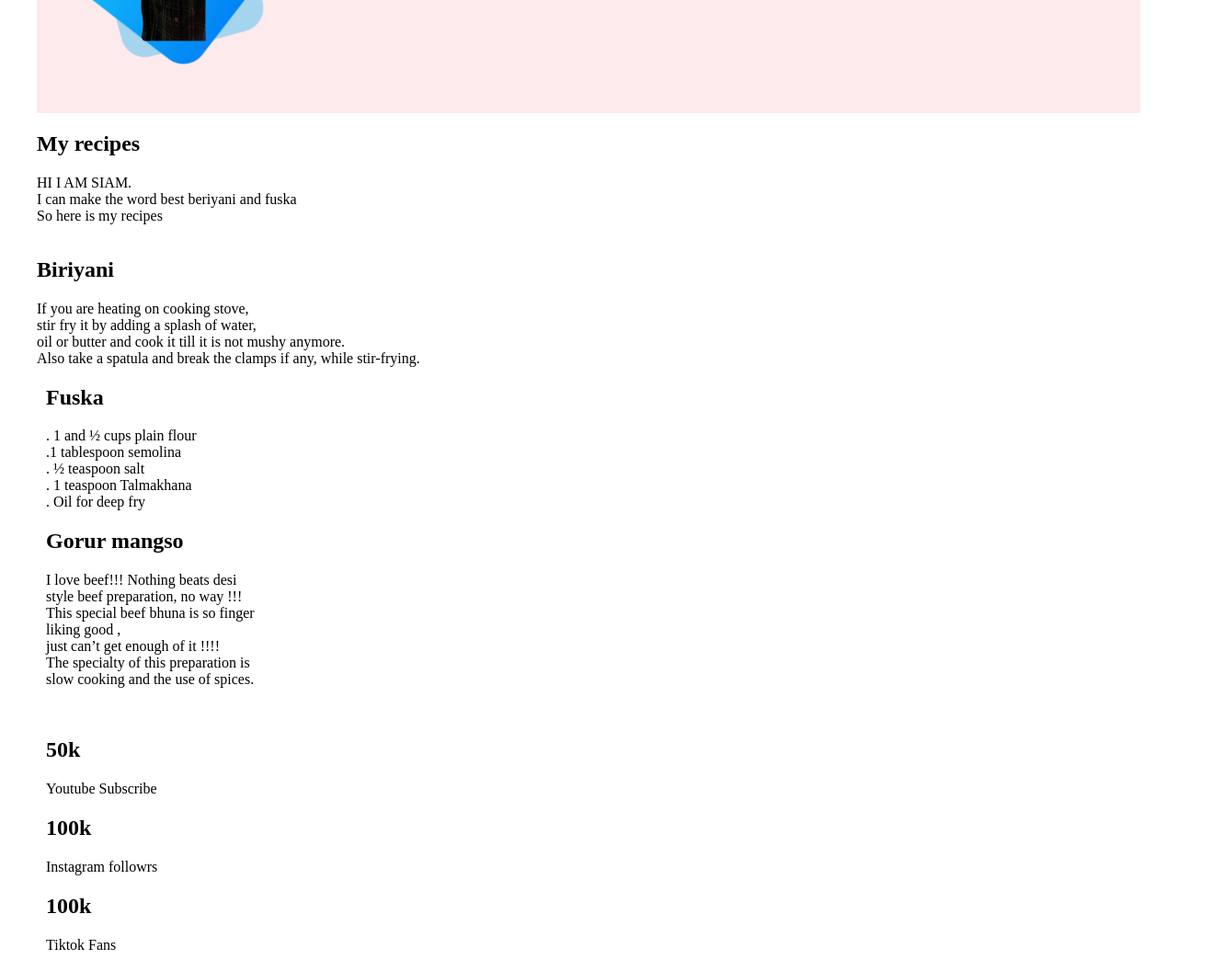
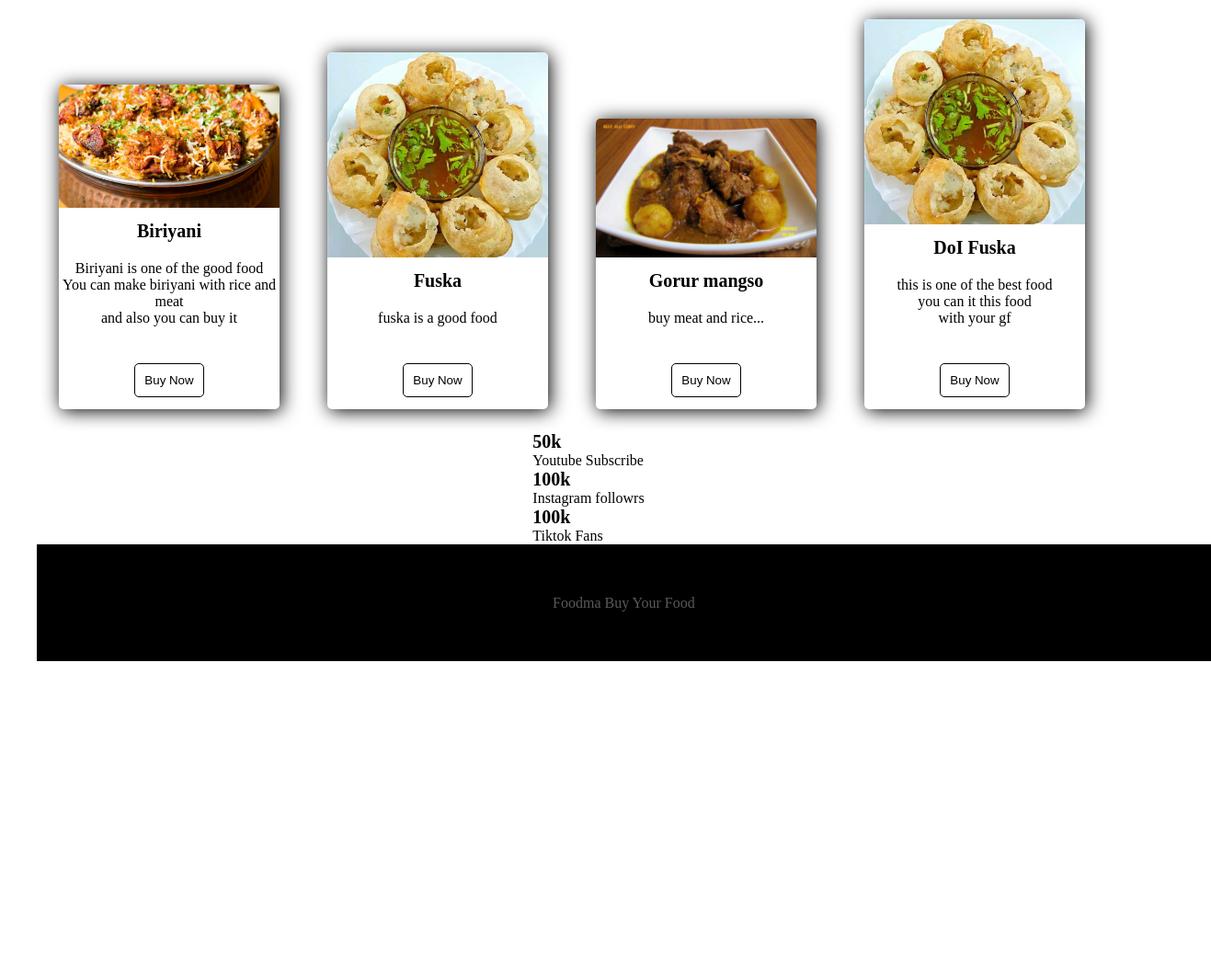
Before and after one commit to siam2004/foodapp, a plain HTML site: page index.html in a window 1280 px wide. Shown: the part 965-2021 px from the top of the page at 92% size, 1317 px wide, since content can reach past the window. After the commit the page ends 1724 px from the top, so only its background shows below. Drawn offline with Linux system fonts and the light colour scheme; a web font is replaced by a local one.

Commit message:
first commit

```diff
--- a/index.html
+++ b/index.html
@@ -19,7 +19,7 @@
     <h1><span class="red-color" >Skip</span> the Diet</h1>
     <h1>Just Eat Healthy</h1>
     <h1>With Foodma</h1>
-    <p>Best food in your city. So, buy now
+    <p class="okmp">   Best food in your city. So, buy now
     </p>
     <a class="link-color"  href="https://www.foodpanda.com.bd/restaurant/bw1o/the-way-dhaka-1">Order Now</a>
 </div>
@@ -34,56 +34,82 @@
     </div>
     <div class="abouttext">
         <h1 class="h1text">About me</h1>
-        <h5>Hi, i AM SIAM.<br>I Sell authentic Bangladeshi food<br>Do you want to buy?then contact with me!</h5>
+        <h5 class="okm">Hi, i AM SIAM.<br>I Sell authentic Bangladeshi food<br>Do you want to buy?then contact with me!</h5>
         <a class="okcolor"  href="mailto:siam.eveny@gmail.com">Contact Me</a>
     </div>
 
 
 
 </section>
-<section class="myexc">
-    <div>
-   <h1 >My recipes</h1>
-   <p>HI I AM SIAM. <br>I can make the word best beriyani and fuska
-     <br> So here is my recipes
-    <br></p>
-</div>
-    </section>
+<div class="card">
 
-<section class="fbg">
-    <div class="fc">
-<div>
-<h1>Biriyani</h1>
-<p>If you are heating on cooking stove,<br>
-     stir fry it by adding a splash of water,<br> oil or butter and cook it till it is not mushy anymore.<br> Also take a spatula and break the clamps if any,
-    while stir-frying.</p>
+    <div class="image">
+       <img src="img/biriyani.jpg"">
+    </div>
+    <div class="title">
+     <h1>
+    Biriyani</h1>
+    </div>
+    <div class="des">
+     <p>Biriyani is one of the good food <br>You can make biriyani with rice and meat <br> and also you can buy it</p>
+    <button>Buy Now</button>
+    </div>
+    </div>
+    <div class="card">
 
-</div>
-<div class="half-width">
-<h1>Fuska</h1>
-<p>. 1 and ½ cups plain flour<br>
-    .1 tablespoon semolina<br>
-    . ½ teaspoon salt<br>
-    . 1  teaspoon Talmakhana<br>
-    . Oil for deep fry</p>
+        <div class="image">
+           <img src="img/fuska.jpg">
+        </div>
+        <div class="title">
+         <h1>
+        Fuska</h1>
+        </div>
+        <div class="des">
+         <p>fuska is a good food <br></p>
+        <button>Buy Now</button>
+        </div>
+        </div>
+        <div class="card">
 
-    <h1>Gorur mangso</h1>
-    <p>I love beef!!! Nothing beats desi style beef preparation, no way !!! <br>
-        This special beef bhuna is so finger liking good ,<br>
-         just can’t get enough of it !!!! <br>
-        The specialty of this preparation is slow cooking and the use of spices.</p><br>
-</div>
-</div>
-</section>
+            <div class="image">
+               <img src="img/gm.jpg">
+            </div>
+            <div class="title">
+             <h1>
+            Gorur mangso</h1>
+            </div>
+            <div class="des">
+             <p>buy meat and rice...</p>
+            <button>Buy Now</button>
+            </div>
+            </div>
 
-<section class="half-width">
+
+
+
+            <div class="card">
+
+                <div class="image">
+                   <img src="img/fuska.jpg">
+                </div>
+                <div class="title">
+                 <h1>
+                DoI Fuska</h1>
+                </div>
+                <div class="des">
+                 <p>this is one of the best food <br> you can it this food<br> with your gf</p>
+                <button>Buy Now</button>
+                </div>
+                </div>
+
+<section class="under" >
 <div>
 <div>
  <h1>50k</h1>
  <p>Youtube Subscribe</p>
 </div>
 
-<div>
+<div class="O1">
     <h1>100k</h1>
     <p>Instagram followrs</p>
 </div>
@@ -102,5 +128,11 @@
 
 
 
+<footer class="sticky-footer">
+
+
+    <p> Foodma Buy Your Food</p>
+</footer>
+
 </body>
 </html>
--- a/style.css
+++ b/style.css
@@ -24,6 +24,9 @@ section{
     width: 100%;
 
 }
+.okmp{
+    padding: 20px 0px;
+}
 .link-color{
 
     text-decoration: none;
@@ -42,7 +45,11 @@ p{
     font-family: 'STIX Two Math', serif;
 
 }
+.okm{
+    padding: 10px 40px;
+}
 .okcolor{
+
     text-decoration: none;
     background-color: red;
     padding: 10px 40px;
@@ -52,14 +59,130 @@ p{
     font-weight: 700;
 
 }
-.main{
 
-    margin-bottom: 150px;
-}
 .about-me{
+
+    display: flex;
     margin: 0px;
     background-image: url(img/1.jpg) ;
 }
 .h1text{
+    text-align: center;
+    border: 3px solid red;
     size: 700;
 }
+.okvai{
+    margin: auto;
+    width: 50%;
+
+    padding: 10px;
+    display: flex;
+    float: left;
+    align-self: center;
+}
+.mainmenu{
+    display: flex;
+    float: left;
+    align-items: center;
+}
+
+
+
+*{
+    margin: 0px;
+    padding: 0px;
+   }
+
+   .main{
+
+    margin: 2%;
+   }
+
+   .card{
+        width: 20%;
+        display: inline-block;
+        box-shadow: 2px 2px 20px black;
+        border-radius: 5px;
+        margin: 2%;
+
+       }
+
+   .image img{
+     width: 100%;
+     border-top-right-radius: 5px;
+     border-top-left-radius: 5px;
+
+
+
+    }
+
+   .title{
+
+     text-align: center;
+     padding: 10px;
+
+    }
+
+   h1{
+     font-size: 20px;
+    }
+
+   .des{
+     padding: 3px;
+     text-align: center;
+
+     padding-top: 10px;
+           border-bottom-right-radius: 5px;
+     border-bottom-left-radius: 5px;
+   }
+   button{
+     margin-top: 40px;
+     margin-bottom: 10px;
+     background-color: white;
+     border: 1px solid black;
+     border-radius: 5px;
+     padding:10px;
+   }
+   button:hover{
+     background-color: black;
+     color: white;
+     transition: .5s;
+     cursor: pointer;
+   }
+
+
+
+
+   .under{
+       display: flex;
+       justify-content: center;
+   }
+
+
+   footer p{
+    padding:0;
+    font-size: 0.8em;
+    color: hsla(0, 50%, 100%, 0.35);
+    margin: 1em 0;
+    font-size: 1rem;
+}
+
+
+
+footer{
+    width: 100%;
+    background: black;
+    color: #fff;
+    display: grid;
+    place-items: center;
+    padding: 2em;
+    font-size: 1.2rem;
+}
+
+
+
+
+.sticky-footer{
+    position: sticky;
+    top: 100%;
+}
```
Also changed, not shown: img/biriyani.jpg (added), img/fuska.jpg (added), img/gm.jpg (added).
